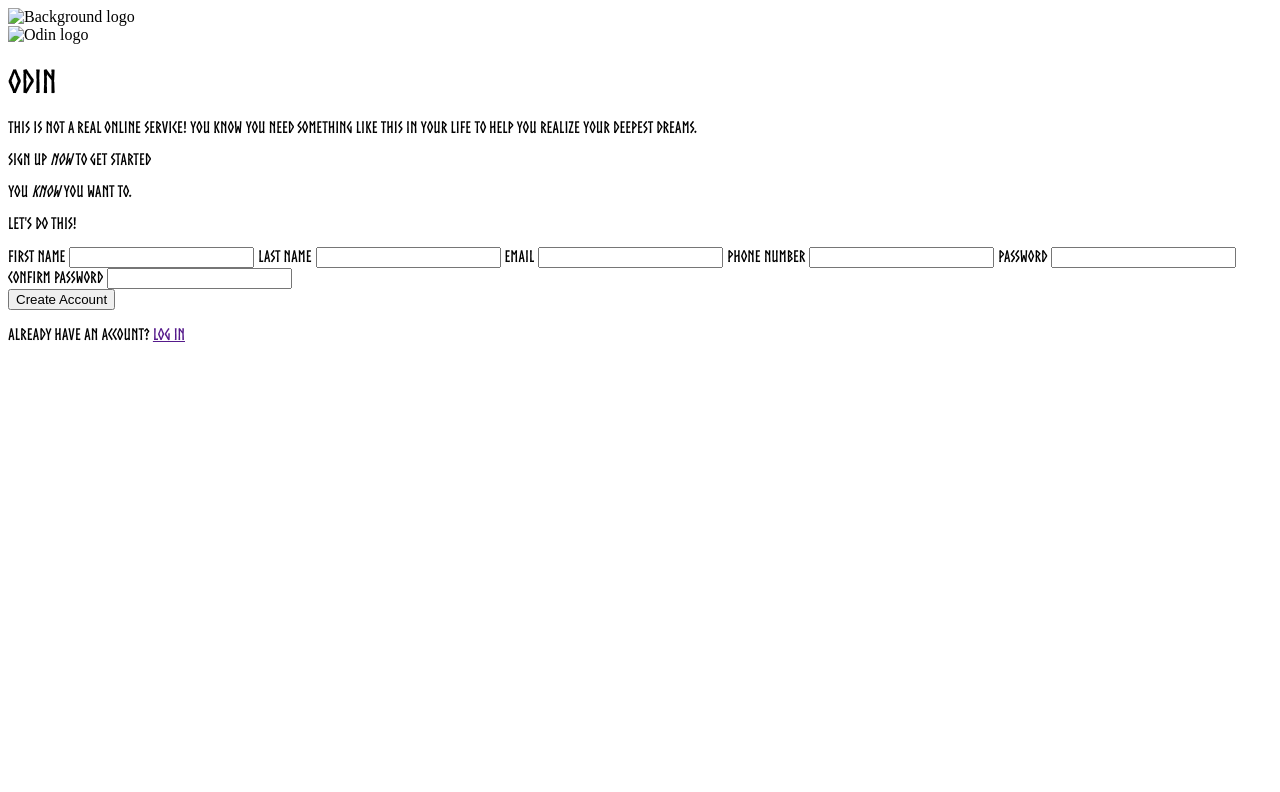
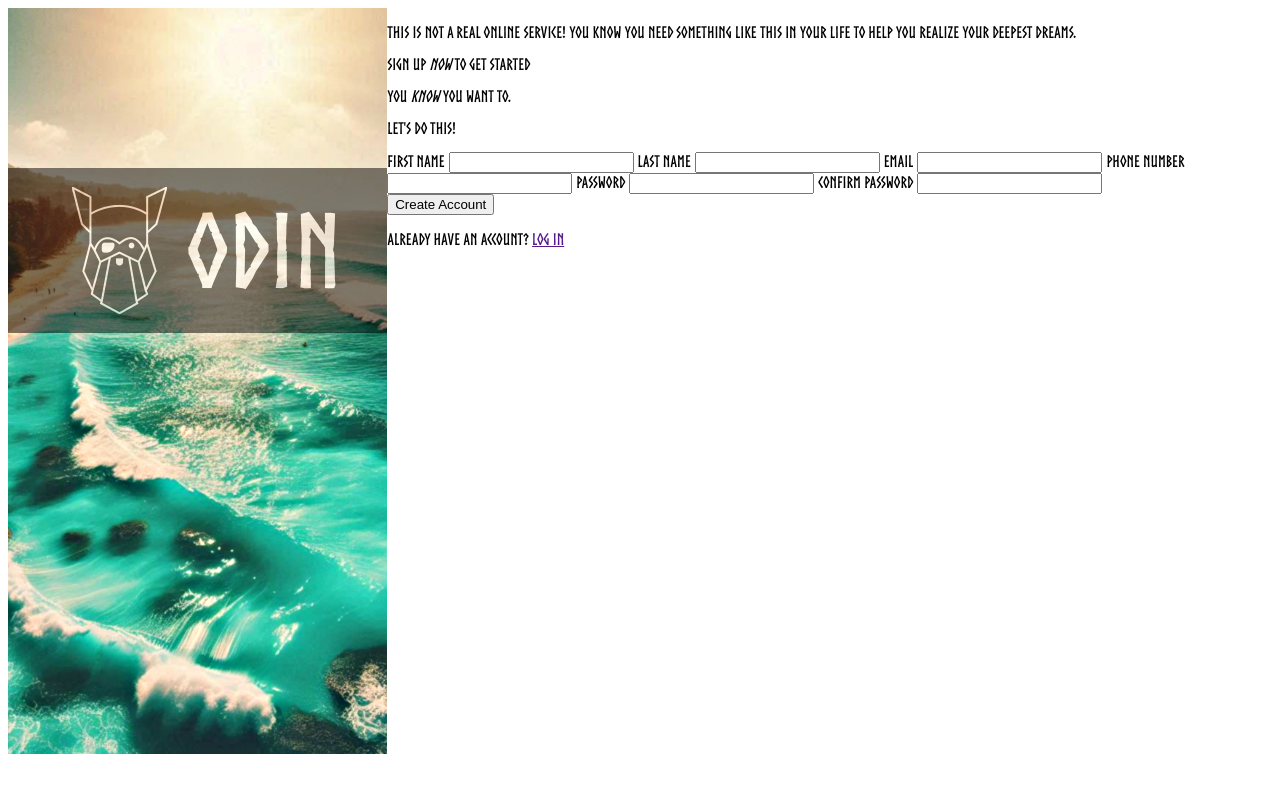
Before and after one commit to VamanaPed/sign-up-form, a plain HTML site: page index.html in a window 1280 px wide. Drawn offline with Linux system fonts and the light colour scheme.

Commit message:
Left Panel Added the image and styling to the left side panel

```diff
--- a/index.html
+++ b/index.html
@@ -7,14 +7,13 @@
     <link rel="stylesheet" href="style.css" />
   </head>
   <body>
-    <div>
-      <img src="" alt="Background logo" />
-      <div>
-        <img src="" alt="Odin logo" />
-        <h1>ODIN</h1>
+    <div id="left-signup-page">
+      <div id="odin-panel">
+        <img src="Images/odin-lined.png" id="odin-image" alt="Odin logo" />
+        <h1 id="odin-text">ODIN</h1>
       </div>
     </div>
-    <div>
+    <div id="right-signup-page">
       <div>
         <p>
           This is not a real online service! You know you need something like
--- a/style.css
+++ b/style.css
@@ -8,3 +8,46 @@ h1,
 label {
   font-family: Norse;
 }
+
+body {
+  display: flex;
+}
+
+/* Elements */
+
+#left-signup-page {
+  width: 30%;
+  height: 100vh;
+  background-image: url(Images/oceanwaves.png);
+  background-size: 75vh;
+  background-repeat: no-repeat;
+}
+
+#right-signup-page {
+  width: 70%;
+  height: 100vh;
+}
+
+#odin-panel {
+  background-color: black;
+  margin-top: 20vh;
+  opacity: 50%;
+  display: flex;
+  justify-content: center;
+}
+
+#odin-image {
+  width: 25%;
+  margin: 5%;
+  opacity: initial;
+}
+
+#odin-text {
+  font-family: Norse;
+  font-size: 8vw;
+  padding: 0;
+  margin: 0;
+  opacity: initial;
+  color: white;
+  align-self: center;
+}
```
Also changed, not shown: Images/oceanwaves.png (added), Images/odin-lined.png (renamed from odin-lined.png).
